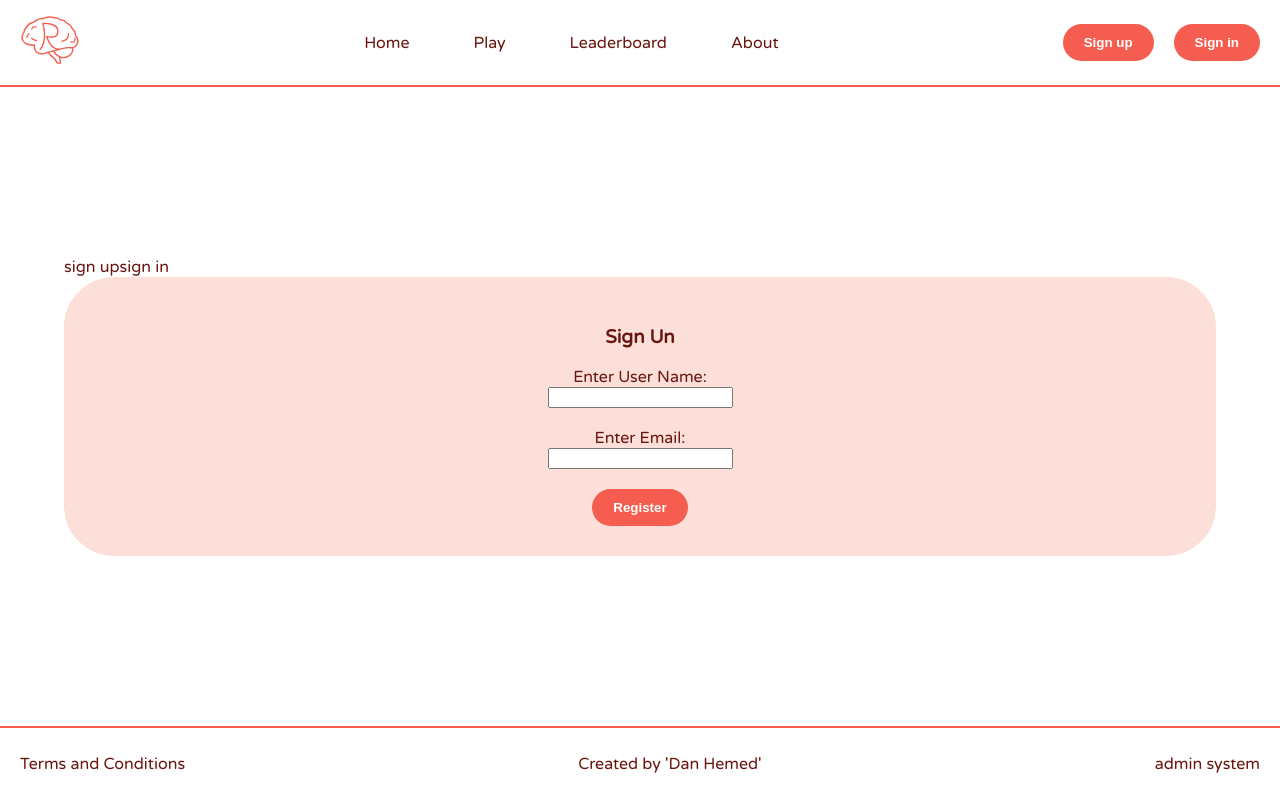
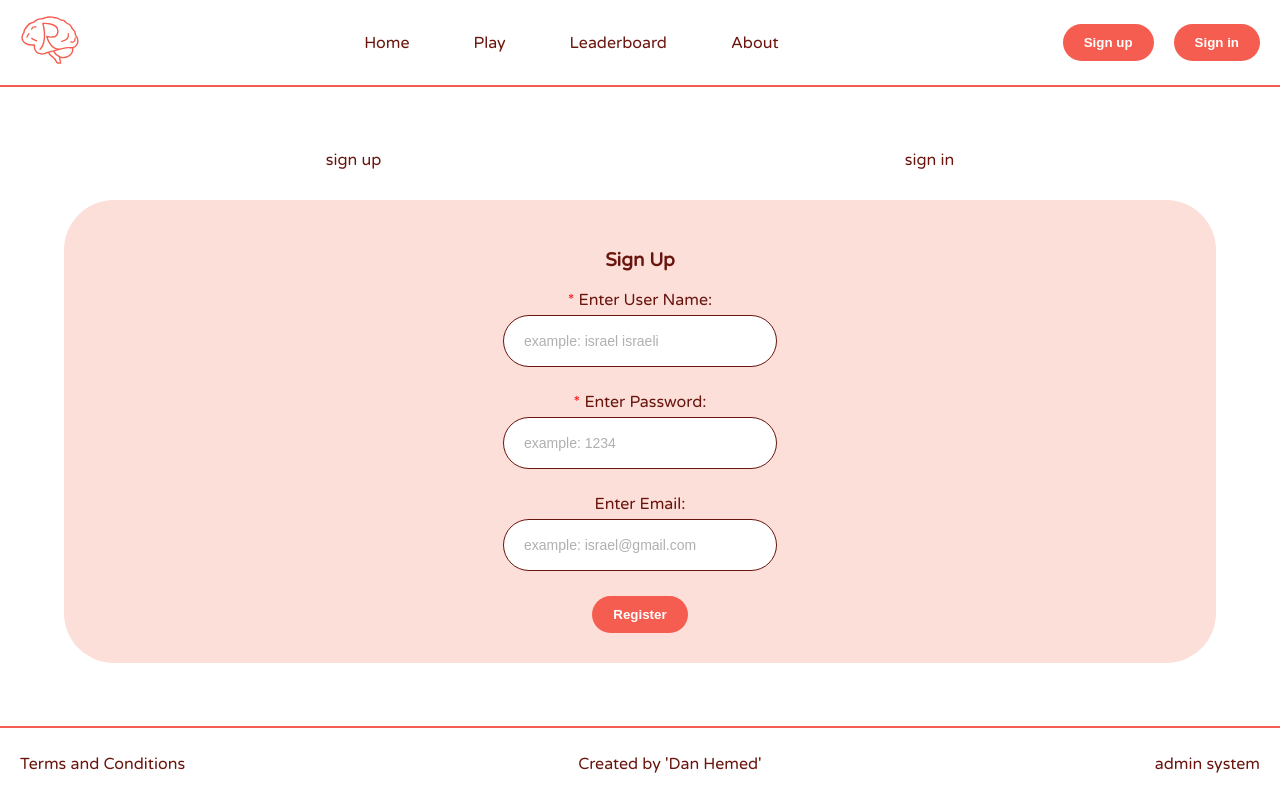
Before and after one commit to danhemed/Riddle_Game, a React (Vite) app: page /login/signup in a window 1280 px wide. Built offline with nearby package versions, Linux system fonts and the light colour scheme; a web font is replaced by a local one.

Commit message:
i finish the sign in and sign up, and get riddles from the server

```diff
--- a/src/components/SignIn.tsx
+++ b/src/components/SignIn.tsx
@@ -1,13 +1,48 @@
+export default function SignIn() {
+  const comeIn = async (e: React.FormEvent<HTMLFormElement>) => {
+    e.preventDefault();
 
-export default function SignIn() {
+    const inputUsername = e.currentTarget.username.value;
+    const inputPassword = e.currentTarget.password.value;
+
+    if (inputUsername.trim() === "" || inputPassword.trim() === "") {
+      return window.alert("You didn't enter anything!");
+    }
+
+    try {
+      const res = await fetch(`http://localhost:3005/players/${inputUsername}`);
+
+      const user = await res.json();
+
+      if (user) {
+        if (user.username === inputUsername || user.password === inputPassword) {
+          window.alert("The details are correct.!\nYou are moving to another page.")
+          window.location.href = "/play";
+        }
+      } else {
+        window.alert("Failed to register player!");
+      }
+    } catch (err) {
+      console.error("Error posting player:", err);
+      window.alert("Server error!");
+    }
+  }
+
   return (
     <>
         <section className="page">
         <h1>Sign In</h1>
-        <form action="">
-            <label htmlFor="username">Enter your UserName:</label>
+        <form onSubmit={comeIn}>
+            <span style={{ color: 'red' }}>*  </span>
+            <label htmlFor="username">Enter UserName:</label>
             <br />
-            <input type="text" id="username" name="username"/>
+            <input type="text" name="username" placeholder="example: israel israeli" required/>
+            <br />
+            <br />
+            <span style={{ color: 'red' }}>*  </span>
+            <label htmlFor="password">Enter Password:</label>
+            <br />
+            <input type="text" name="password" placeholder="example: 1234" required/>
             <br />
             <br />
             <button type="submit">Come In</button>
--- a/src/components/SignUp.tsx
+++ b/src/components/SignUp.tsx
@@ -1,18 +1,60 @@
+export default function SignUp() {
+  const createPlayer = async (e: React.FormEvent<HTMLFormElement>) => {
+    e.preventDefault();
 
-export default function SignUp() {
+    const inputUsername = e.currentTarget.username.value;
+    const inputPassword = e.currentTarget.password.value;
+    const inputEmail = e.currentTarget.email.value;
+
+    console.log(`input`, inputUsername);
+    console.log(`input`, inputPassword);
+    console.log(`input`, inputEmail);
+
+    if (inputUsername.trim() === "" || inputPassword.trim() === "" || inputEmail.trim() === "") {
+      return window.alert("You didn't enter anything!");
+    }
+
+    const newPlayer = { username: inputUsername, password: inputPassword, email: inputEmail }
+
+    try {
+      const res = await fetch(`http://localhost:3005/players`, {
+          method: "POST",
+          headers: { "Content-Type": "application/json" },
+          body: JSON.stringify(newPlayer),
+        });
+      if (res.ok) {
+        window.alert("User created successfully!\nYou are moving to another page.")
+        window.location.href = "/play";
+      } else {
+        window.alert("Failed to register player!");
+      }
+    } catch (err) {
+      console.error("Error posting player:", err);
+      window.alert("Server error!");
+    }
+  };
+
+
   return (
     <>
       <section className="page">
-        <h1>Sign Un</h1>
-        <form action="">
+        <h1>Sign Up</h1>
+        <form onSubmit={createPlayer}>
+          <span style={{ color: 'red' }}>*  </span>
           <label htmlFor="username">Enter User Name:</label>
           <br />
-            <input type="text" id="username" name="username"/>
+          <input type="text" name="username" placeholder="example: israel israeli" required />
+          <br />
+          <br />
+          <span style={{ color: 'red' }}>*  </span>
+          <label htmlFor="password">Enter Password:</label>
+          <br />
+          <input type="text" name="password" placeholder="example: 1234" required />
           <br />
           <br />
           <label htmlFor="email">Enter Email:</label>
           <br />
-            <input type="email" id="email" name="email"/>
+          <input type="email" name="email" placeholder="example: israel@gmail.com" required/>
           <br />
           <br />
           <button type="submit">Register</button>
--- a/src/index.css
+++ b/src/index.css
@@ -105,4 +105,39 @@ footer {
 #play-status {
   display: flex;
   justify-content: space-between;
+  align-items: center;
 }
+
+input {
+  border: 1px solid #69150e;
+  border-radius: 50px;
+  font-size: 18px;
+  height: 40px;
+  padding: 5px 20px;
+  color: #69150e;
+  margin: 5px;
+}
+
+input:focus {
+  border: 1px solid #f45d4f;
+  color: rgb(88, 63, 58);
+  outline: none;
+}
+
+input:valid {
+  border: 1px solid rgb(0, 255, 145);
+  color: rgb(58, 88, 69);
+  outline: none;
+}
+
+input::placeholder {
+  font-size: 14px;
+  color: rgb(176, 176, 176);
+}
+
+#login-nav {
+  padding-bottom: 30px;
+  display: flex;
+  justify-content: space-around;
+  align-items: center;
+}
--- a/src/pages/Login.tsx
+++ b/src/pages/Login.tsx
@@ -4,7 +4,7 @@ export default function Login() {
   return (
     <div>
       <section>
-        <nav>
+        <nav id="login-nav">
           <Link to='signup'>sign up</Link>
           <Link to='signin'>sign in</Link>
         </nav>
--- a/src/pages/Play.tsx
+++ b/src/pages/Play.tsx
@@ -1,7 +1,23 @@
-// import { useState } from "react";
+import { useState } from "react";
 
 export default function Play() {
-  // const [riddles, setRiddles] = useState([]);
+  const [riddles, setRiddles] = useState([{name: "", taskDescription: "", correctAnswer: ""}]);
+
+  async function getRiddle() {
+    try {
+      const res = await fetch("http://localhost:3005/riddles");
+      const resRiddles = await res.json();
+
+      setRiddles(resRiddles);
+
+      localStorage.setItem("riddles", JSON.stringify(riddles));
+    } catch (err) {
+      console.log(err);
+    }
+  }
+
+  console.log(riddles);
+  getRiddle();
 
   return (
     <div>
@@ -11,11 +27,11 @@ export default function Play() {
       <p>mistakes: { }</p>
       </div>
       <section className="page">
-        <h1>name riddle: { }</h1>
+        <h1>name riddle: {riddles[0].name}</h1>
         <form action="">
-          <label htmlFor="taskDescription">taskDescription: { }</label>
+          <label htmlFor="taskDescription">taskDescription: {riddles[0].taskDescription}</label>
           <br />
-          <input type="text" id="taskDescription" name="taskDescription" />
+          <input type="text" id="taskDescription" name="taskDescription" required/>
           <br />
           <br />
           <button type="submit">check</button>
```
Also changed, not shown: public/profile.svg (added). Lines whose indentation alone changed are shown as unchanged.
